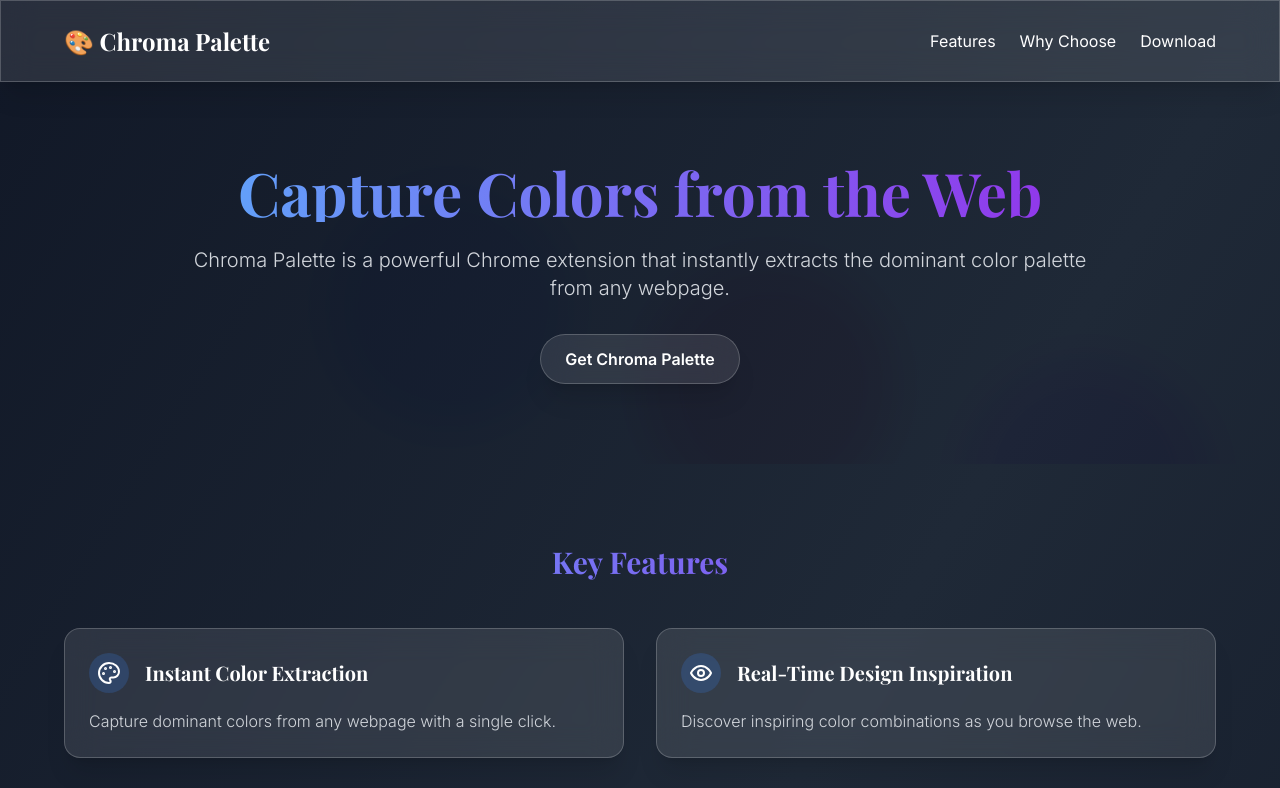
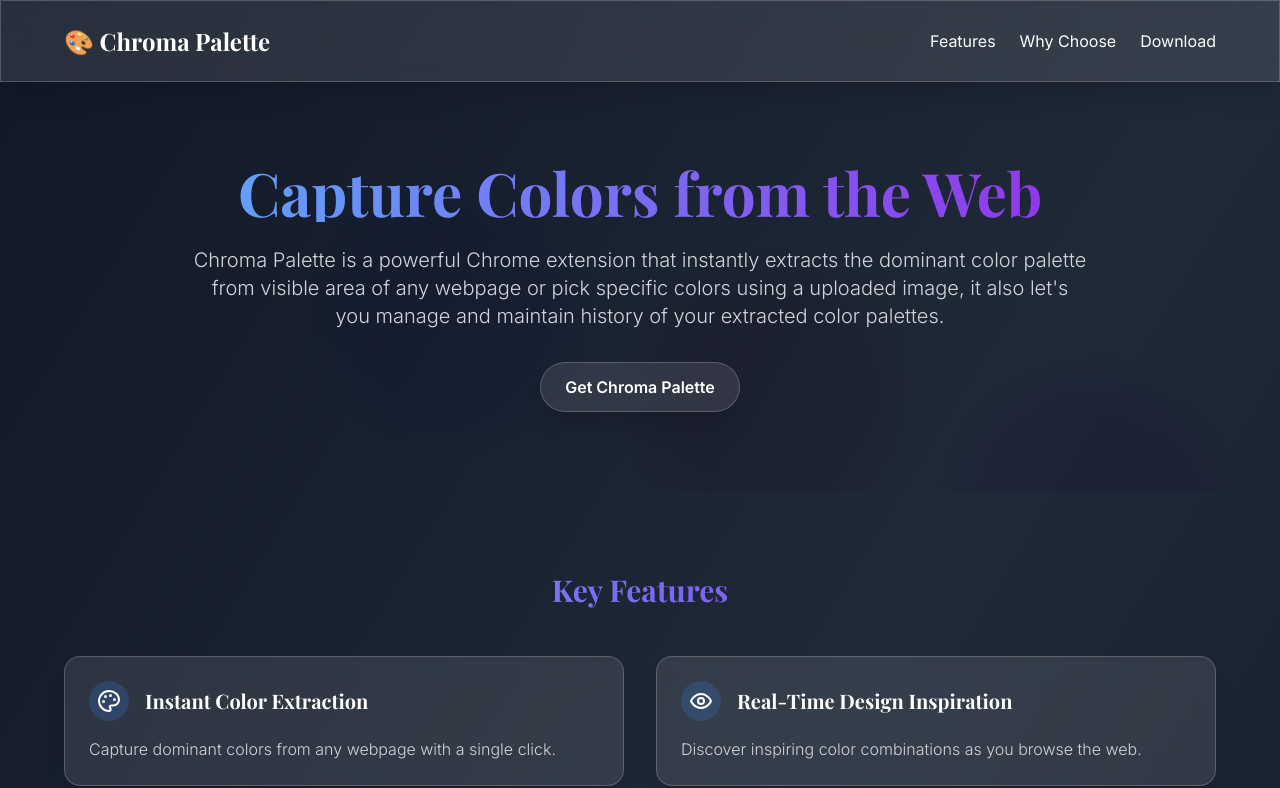
Before and after one commit to palettes-and-hues/palettes-landing, a React (Vite) app: page / in a window 1280 px wide. Shown: the top 788 px of the page. Built offline with nearby package versions, Linux system fonts and the light colour scheme.

Commit message:
add changes

```diff
--- a/src/components/Hero.tsx
+++ b/src/components/Hero.tsx
@@ -19,7 +19,7 @@ const Hero: React.FC = () => {
           animate={{ opacity: 1, y: 0 }}
           transition={{ duration: 0.8, delay: 0.2 }}
         >
-          Chroma Palette is a powerful Chrome extension that instantly extracts the dominant color palette from any webpage.
+          Chroma Palette is a powerful Chrome extension that instantly extracts the dominant color palette from visible area of any webpage or pick specific colors using a uploaded image, it also let's you manage and maintain history of your extracted color palettes.
         </motion.p>
         <motion.a
           href="https://chromewebstore.google.com/detail/chroma-palette-%F0%9F%8E%A8/miokoikjlpbhhfepkneagdjmgakendep"
```
Also changed, not shown: 9 other files (tests, documents, lock files or other folders).
